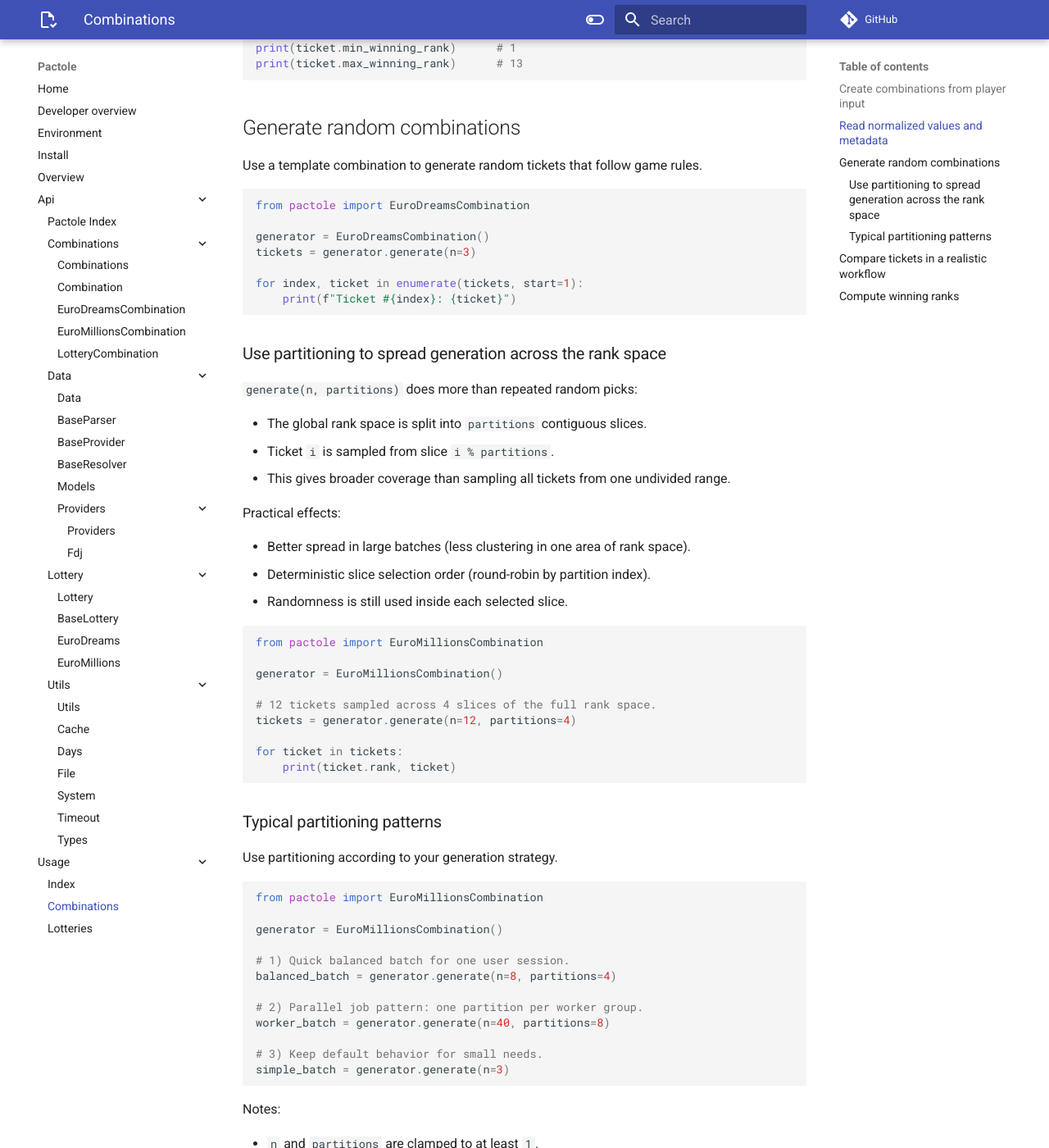
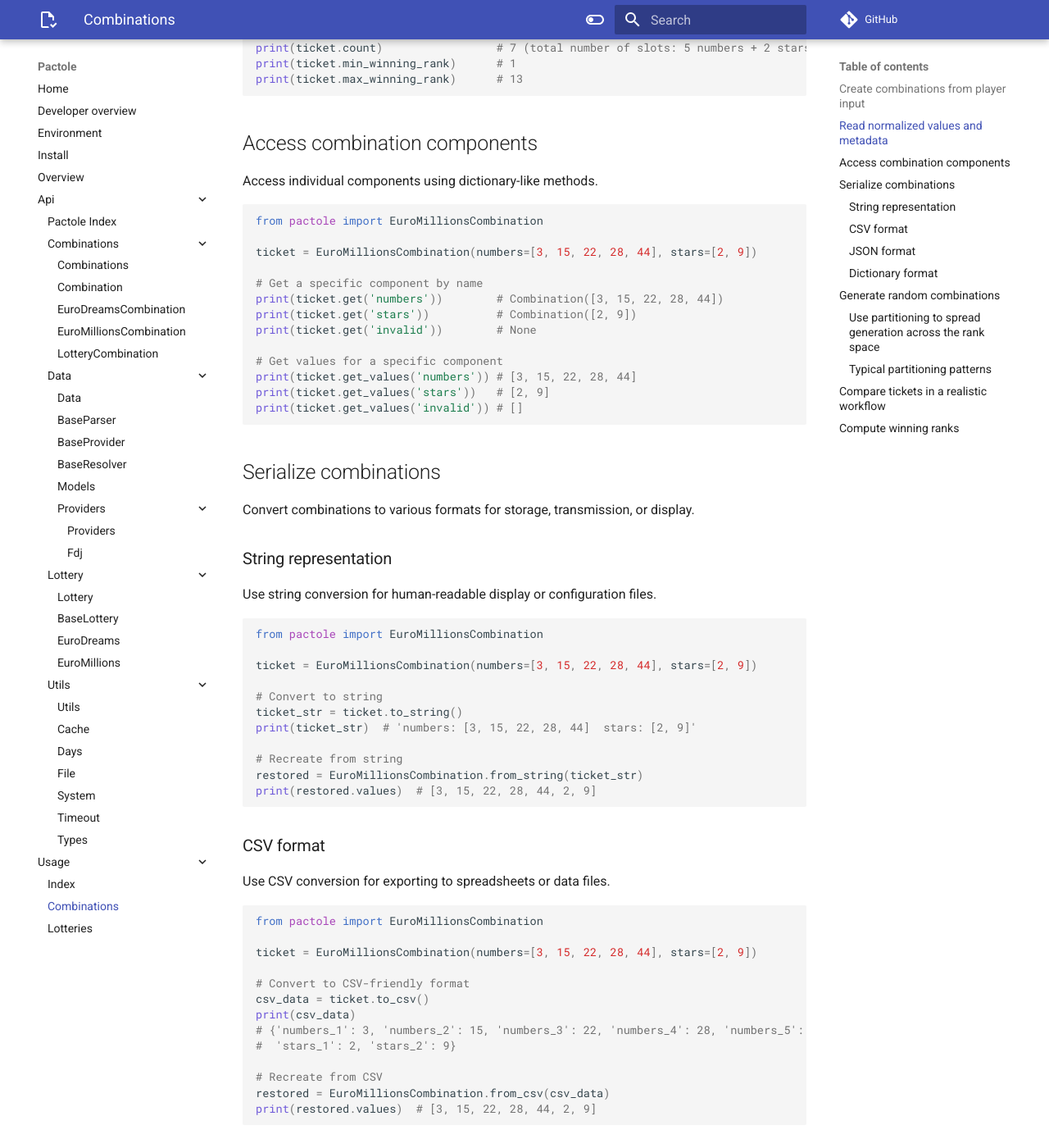
Before and after one commit to cerbernetix/pactole, an MkDocs documentation site: the page built from docs/usage/combinations.md, in a window 1280 px wide and 1400 px high, scrolled down 1549 px. Shown: the whole window at 82% size. Built offline with MkDocs 1.6.1 and Material for MkDocs 9.7.7, drawn with Linux system fonts in a browser that asks for light colours; comment, search, counter and statistics services are not loaded; some of the changed text lies outside the part shown.

Commit message:
doc: update documentation for Combination layer with class hierarchy and serialization methods

````diff
--- a/docs/usage/combinations.md
+++ b/docs/usage/combinations.md
@@ -68,8 +68,121 @@ print(ticket.stars.values)          # [2, 9]
 print(ticket.values)                # [3, 15, 22, 28, 44, 2, 9]
 print(ticket.rank)                  # Global rank across all components
 print(ticket.combinations)          # 139_838_160 for EuroMillions
+print(ticket.count)                 # 7 (total number of slots: 5 numbers + 2 stars)
 print(ticket.min_winning_rank)      # 1
 print(ticket.max_winning_rank)      # 13
+```
+
+## Access combination components
+
+Access individual components using dictionary-like methods.
+
+```python
+from pactole import EuroMillionsCombination
+
+ticket = EuroMillionsCombination(numbers=[3, 15, 22, 28, 44], stars=[2, 9])
+
+# Get a specific component by name
+print(ticket.get('numbers'))        # Combination([3, 15, 22, 28, 44])
+print(ticket.get('stars'))          # Combination([2, 9])
+print(ticket.get('invalid'))        # None
+
+# Get values for a specific component
+print(ticket.get_values('numbers')) # [3, 15, 22, 28, 44]
+print(ticket.get_values('stars'))   # [2, 9]
+print(ticket.get_values('invalid')) # []
+```
+
+## Serialize combinations
+
+Convert combinations to various formats for storage, transmission, or display.
+
+### String representation
+
+Use string conversion for human-readable display or configuration files.
+
+```python
+from pactole import EuroMillionsCombination
+
+ticket = EuroMillionsCombination(numbers=[3, 15, 22, 28, 44], stars=[2, 9])
+
+# Convert to string
+ticket_str = ticket.to_string()
+print(ticket_str)  # 'numbers: [3, 15, 22, 28, 44]  stars: [2, 9]'
+
+# Recreate from string
+restored = EuroMillionsCombination.from_string(ticket_str)
+print(restored.values)  # [3, 15, 22, 28, 44, 2, 9]
+```
+
+### CSV format
+
+Use CSV conversion for exporting to spreadsheets or data files.
+
+```python
+from pactole import EuroMillionsCombination
+
+ticket = EuroMillionsCombination(numbers=[3, 15, 22, 28, 44], stars=[2, 9])
+
+# Convert to CSV-friendly format
+csv_data = ticket.to_csv()
+print(csv_data)
+# {'numbers_1': 3, 'numbers_2': 15, 'numbers_3': 22, 'numbers_4': 28, 'numbers_5': 44,
+#  'stars_1': 2, 'stars_2': 9}
+
+# Recreate from CSV
+restored = EuroMillionsCombination.from_csv(csv_data)
+print(restored.values)  # [3, 15, 22, 28, 44, 2, 9]
+```
+
+### JSON format
+
+Use JSON conversion for APIs and web applications.
+
+```python
+from pactole import EuroMillionsCombination
+
+ticket = EuroMillionsCombination(numbers=[3, 15, 22, 28, 44], stars=[2, 9])
+
+# Convert to JSON-friendly dictionary
+json_data = ticket.to_json()
+print(json_data)
+# {
+#     'components': {
+#         'numbers': {'values': [3, 15, 22, 28, 44], 'rank': 123456, 'start': 1},
+#         'stars': {'values': [2, 9], 'rank': 7, 'start': 1}
+#     },
+#     'winning_ranks': {...}
+# }
+
+# Recreate from JSON
+restored = EuroMillionsCombination.from_json(json_data)
+print(restored.values)  # [3, 15, 22, 28, 44, 2, 9]
+```
+
+### Dictionary format
+
+Use dictionary conversion for flexible storage and manipulation.
+
+```python
+from pactole import EuroMillionsCombination
+
+ticket = EuroMillionsCombination(numbers=[3, 15, 22, 28, 44], stars=[2, 9])
+
+# Convert to dictionary
+dict_data = ticket.to_dict()
+print(dict_data)
+# {
+#     'components': {
+#         'numbers': {'values': [3, 15, 22, 28, 44], 'rank': 123456, 'start': 1},
+#         'stars': {'values': [2, 9], 'rank': 7, 'start': 1}
+#     },
+#     'winning_ranks': {...}
+# }
+
+# Recreate from dictionary
+restored = EuroMillionsCombination.from_dict(dict_data)
+print(restored.values)  # [3, 15, 22, 28, 44, 2, 9]
 ```
 
 ## Generate random combinations
````
Also changed, not shown: docs/developer_overview.md (+62 -11 lines).
